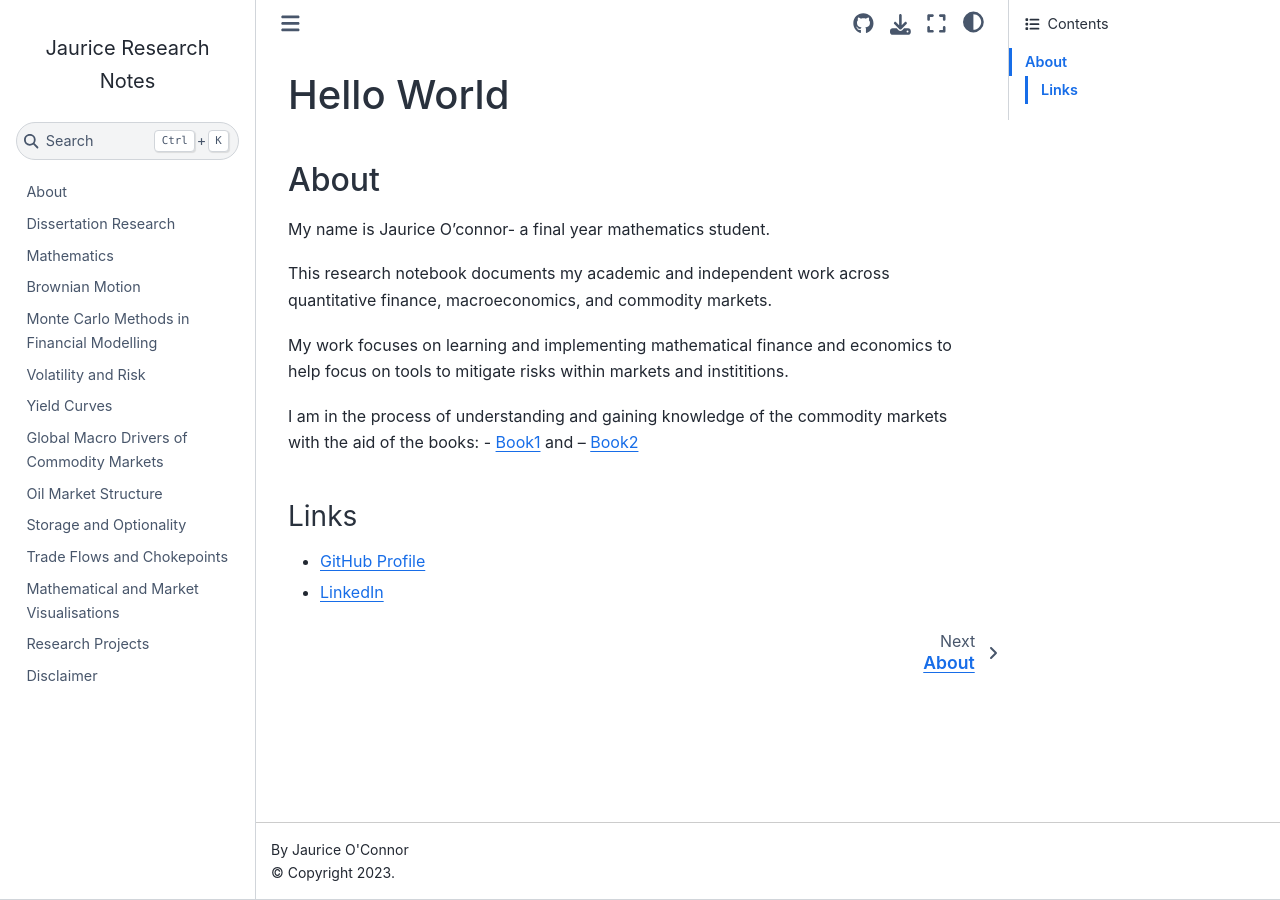
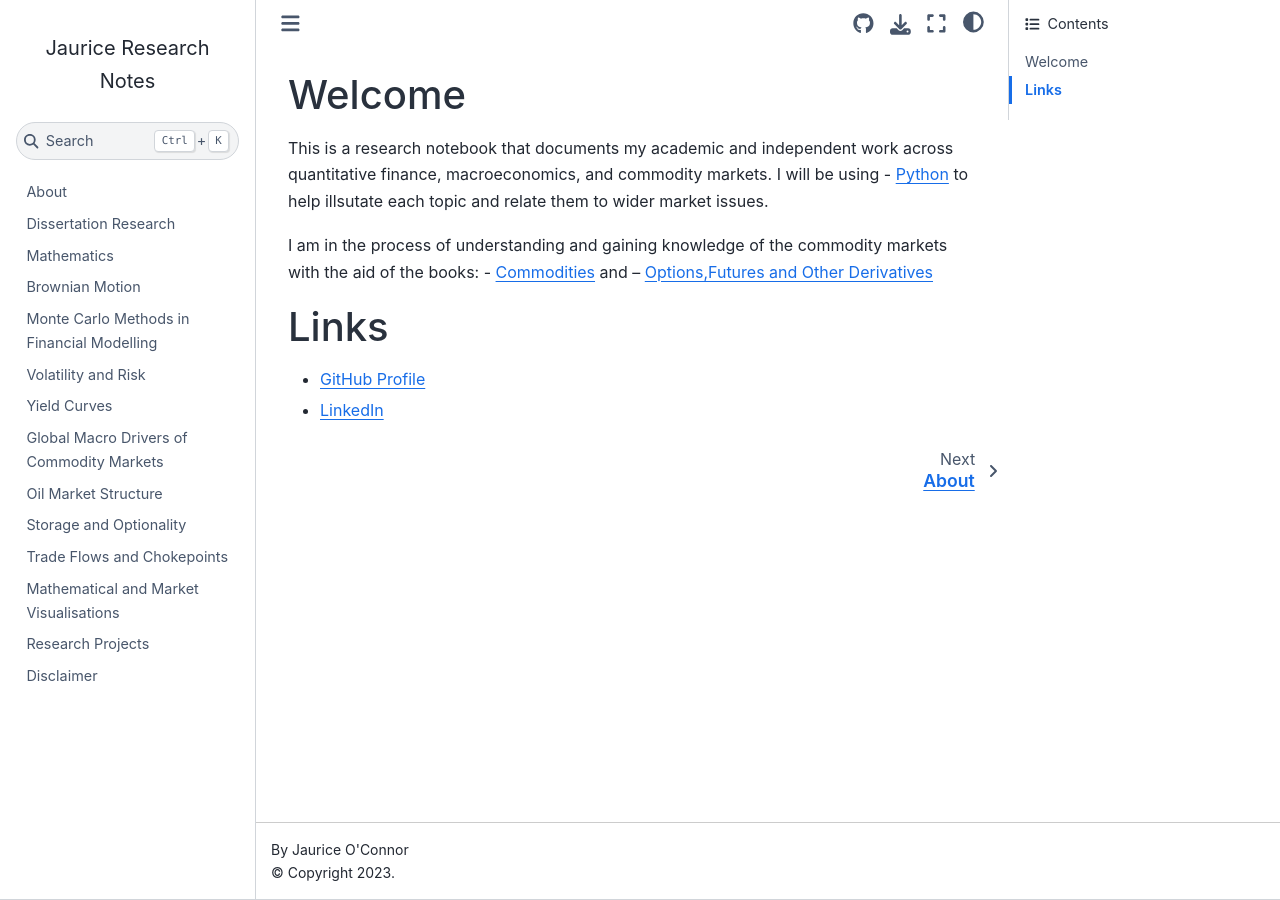
Before and after one commit to jauricestudios/jaurice-market-notes, a Jupyter Book: the page built from intro.md, in a window 1280 px wide. Built offline with Jupyter Book 1.0.4 settings and Sphinx 7.4.7 and the Sphinx Book theme 1.1.4, drawn with Linux system fonts in a browser that asks for light colours.

Commit message:
Update intro

```diff
--- a/intro.md
+++ b/intro.md
@@ -1,13 +1,8 @@
-## Hello World
+#### Welcome
 
-### About
-My name is Jaurice O'connor- a final year mathematics student.
+This is a research notebook that documents my academic and independent work across quantitative finance, macroeconomics, and commodity markets. I will be using - [Python]( https://www.python.org/python) to help illsutate each topic and relate them to wider market issues.
 
-This research notebook documents my academic and independent work across quantitative finance, macroeconomics, and commodity markets.
-
-My work focuses on learning and implementing mathematical finance and economics to help focus on tools to mitigate risks within markets and instititions.
-
-I am in the process of understanding and gaining knowledge of the commodity markets with the aid of the books: - [Book1](https://www.amazon.co.uk/Commodities-Performance-Strategies-Financial-Investments/dp/0190656018) and -- [Book2](hhttps://www.amazon.co.uk/Options-Futures-Other-Derivatives-Global/dp/1292212896/ref=pd_lpo_d_sccl_2/521-4897164-0957947?pd_rd_w=4B3aD&content-id=amzn1.sym.bb13d3fc-af40-4fff-a822-e0e4c415da96&pf_rd_p=bb13d3fc-af40-4fff-a822-e0e4c415da96&pf_rd_r=9A7H6PCVJTTQPMVRJRY3&pd_rd_wg=BYPU7&pd_rd_r=ce4b107f-32f1-472e-882c-31ae8d356b87&pd_rd_i=1292212896&psc=1)
+I am in the process of understanding and gaining knowledge of the commodity markets with the aid of the books: - [Commodities](https://www.amazon.co.uk/Commodities-Performance-Strategies-Financial-Investments/dp/0190656018) and -- [Options,Futures and Other Derivatives](hhttps://www.amazon.co.uk/Options-Futures-Other-Derivatives-Global/dp/1292212896/ref=pd_lpo_d_sccl_2/521-4897164-0957947?pd_rd_w=4B3aD&content-id=amzn1.sym.bb13d3fc-af40-4fff-a822-e0e4c415da96&pf_rd_p=bb13d3fc-af40-4fff-a822-e0e4c415da96&pf_rd_r=9A7H6PCVJTTQPMVRJRY3&pd_rd_wg=BYPU7&pd_rd_r=ce4b107f-32f1-472e-882c-31ae8d356b87&pd_rd_i=1292212896&psc=1)
 
 #### Links
 
```
Also changed, not shown: 6 other files.
